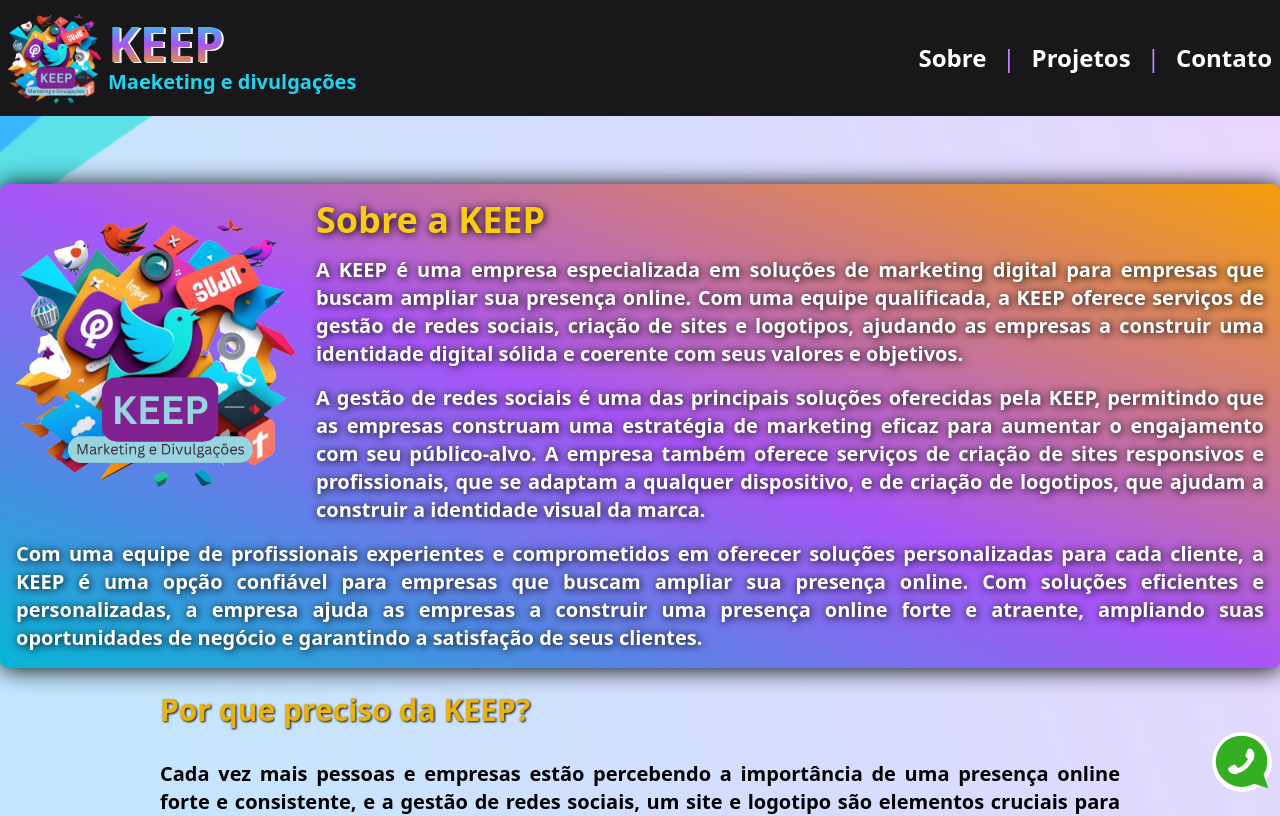
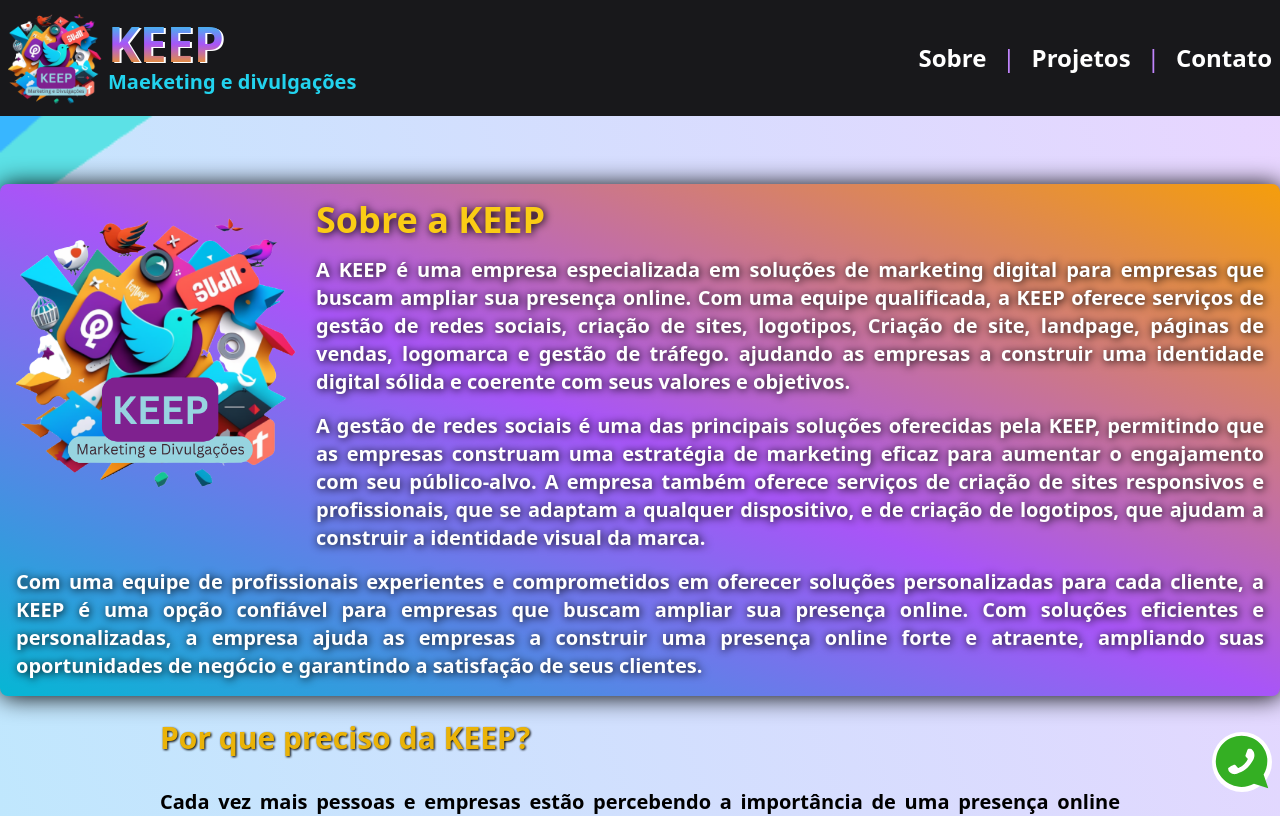
Before and after one commit to MatheusCardosoc0/keep, a Next.js app: page / in a window 1280 px wide. Shown: the top 816 px of the page. Built offline with nearby package versions, Linux system fonts and the light colour scheme.

Commit message:
consetando textos

```diff
--- a/src/components/About.tsx
+++ b/src/components/About.tsx
@@ -18,7 +18,7 @@
               Sobre a KEEP
             </h2>
             <p className='text-justify drop-shadow-[1px_1px_4px_black]'>
-              A KEEP é uma empresa especializada em soluções de marketing digital para empresas que buscam ampliar sua presença online. Com uma equipe qualificada, a KEEP oferece serviços de gestão de redes sociais, criação de sites e logotipos, ajudando as empresas a construir uma identidade digital sólida e coerente com seus valores e objetivos.
+              A KEEP é uma empresa especializada em soluções de marketing digital para empresas que buscam ampliar sua presença online. Com uma equipe qualificada, a KEEP oferece serviços de gestão de redes sociais, criação de sites, logotipos, Criação de site,  landpage, páginas de vendas, logomarca e gestão de tráfego. ajudando as empresas a construir uma identidade digital sólida e coerente com seus valores e objetivos.
             </p>
 
             <p className='text-justify drop-shadow-[1px_1px_4px_black]'>
--- a/src/components/Footer.tsx
+++ b/src/components/Footer.tsx
@@ -11,7 +11,7 @@
         <div className='flex gap-5'>
           <span className='flex flex-col gap-2'>
             <p>
-              Rua 42E Qd 74 Lt 30
+              Rua 42E Qd 74 Lt 29
             </p>
             <p>
               St Garavelo Residencial Park
@@ -22,7 +22,7 @@
               Aparecida de Goiânia - Goiás
             </p>
             <p>
-              Tel /WhatsApp (62) 99990-6983
+              Tel /WhatsApp (62) 3576-5179
             </p>
           </span>
         </div>
```
